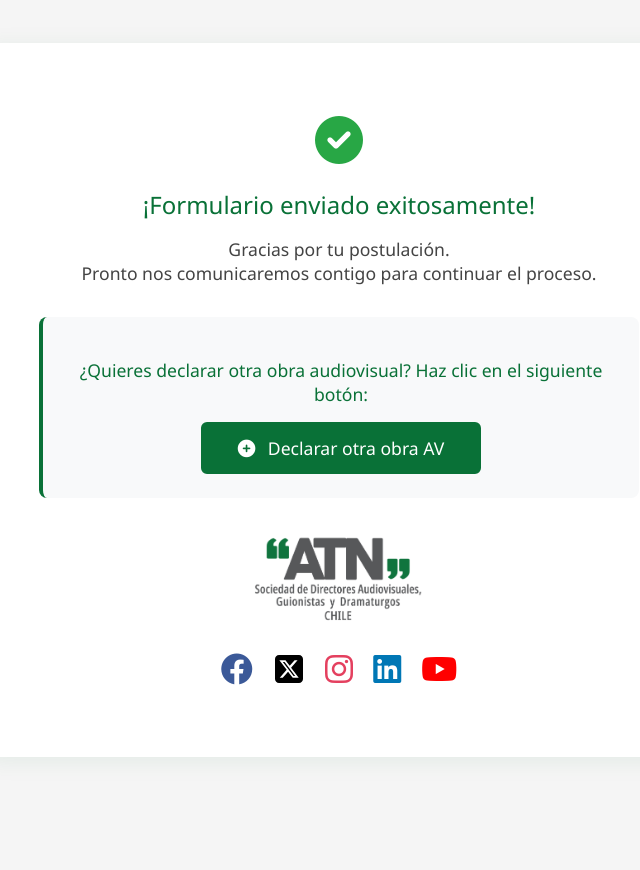
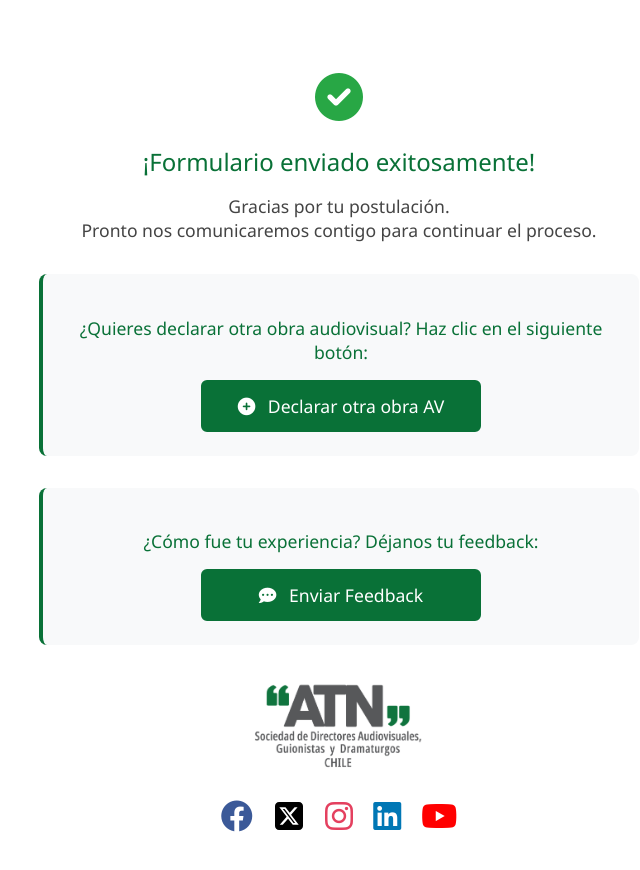
Before and after one commit to CristobalATN/ObrasAV, a plain HTML site: page exito.html in a window 1280 px wide. Shown: the whole page, without its empty margins (301-941 px from the left). Before the commit the page ends 800 px from the top, so only its background shows below. Drawn offline with Linux system fonts and the light colour scheme.

Commit message:
Update exito.html

```diff
--- a/exito.html
+++ b/exito.html
@@ -116,6 +116,17 @@
             </a>
         </div>
 
+        <!-- Botón de feedback -->
+        <div style="margin: 2rem 0; padding: 1.5rem; background: #f8f9fa; border-radius: 8px; border-left: 4px solid #097137;">
+            <p style="color: #097137; font-weight: 500; margin-bottom: 1rem; font-size: 1.1rem;">
+                ¿Cómo fue tu experiencia? Déjanos tu feedback:
+            </p>
+            <a href="https://forms.office.com/Pages/ResponsePage.aspx?id=YgkTDLwJ_ECNuJ0EP_YlGuvdaWFHCPZImntUtkAWGP1UMTdKOE0wWlRXNFNOUjY3MTJRNjE2STg5UC4u" target="_blank" rel="noopener" class="btn" style="display: inline-block; background: #097137; color: white; padding: 12px 24px; border-radius: 6px; text-decoration: none; font-weight: 500; transition: all 0.3s ease; width: 100%; max-width: 280px; text-align: center; box-sizing: border-box;">
+                <i class="fas fa-comment-dots" style="margin-right: 8px;"></i>
+                Enviar Feedback
+            </a>
+        </div>
+
         <!-- Logo vinculado al sitio principal -->
         <a href="https://www.atn.cl" class="success-logo-link" style="display:inline-block; margin-bottom:1.5rem; position:relative; z-index:2;">
             <img src="assets/solologo-1.png" alt="Logo ATN" style="height:100px; width:auto; position:relative; top:0px; margin-bottom:-30px;">
```
